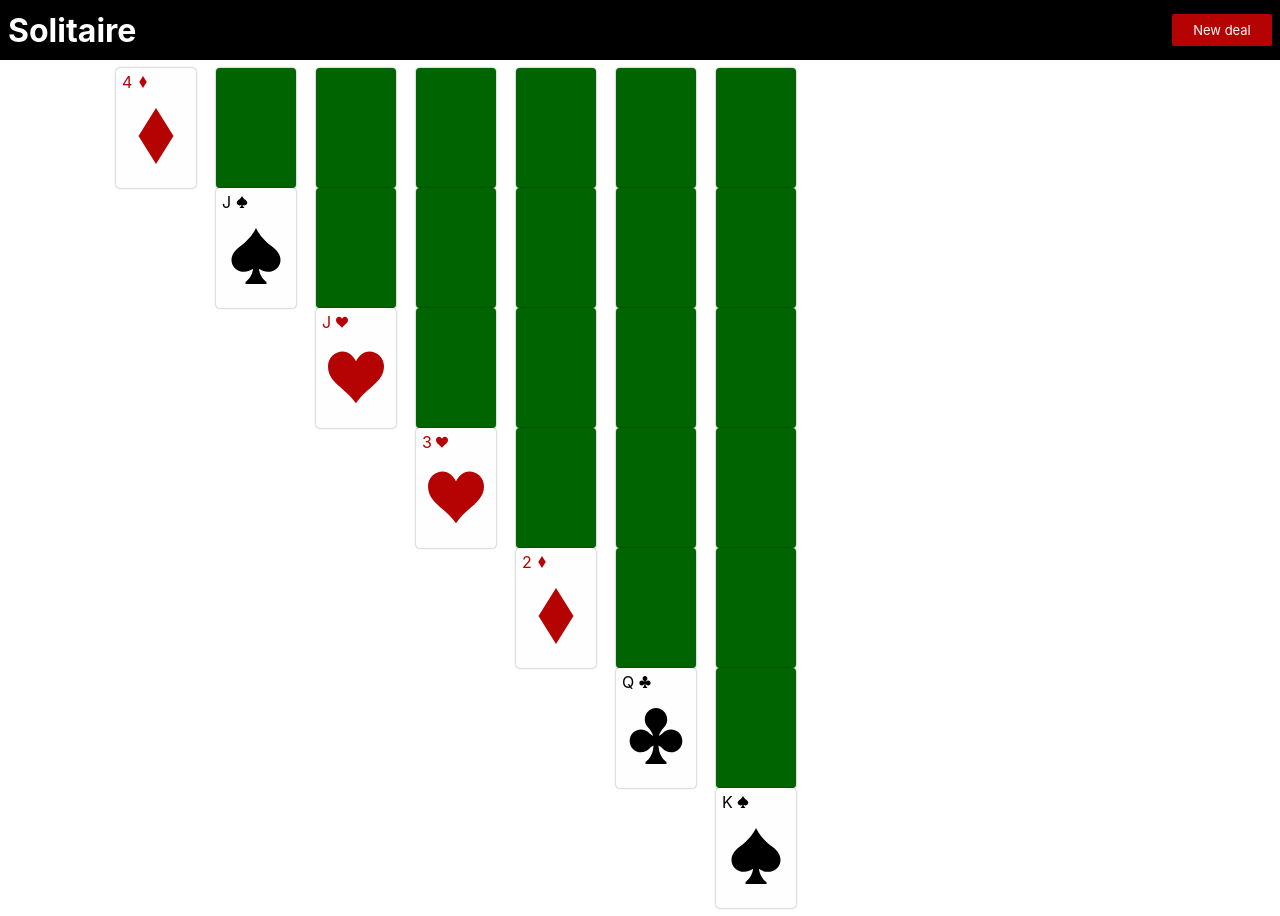
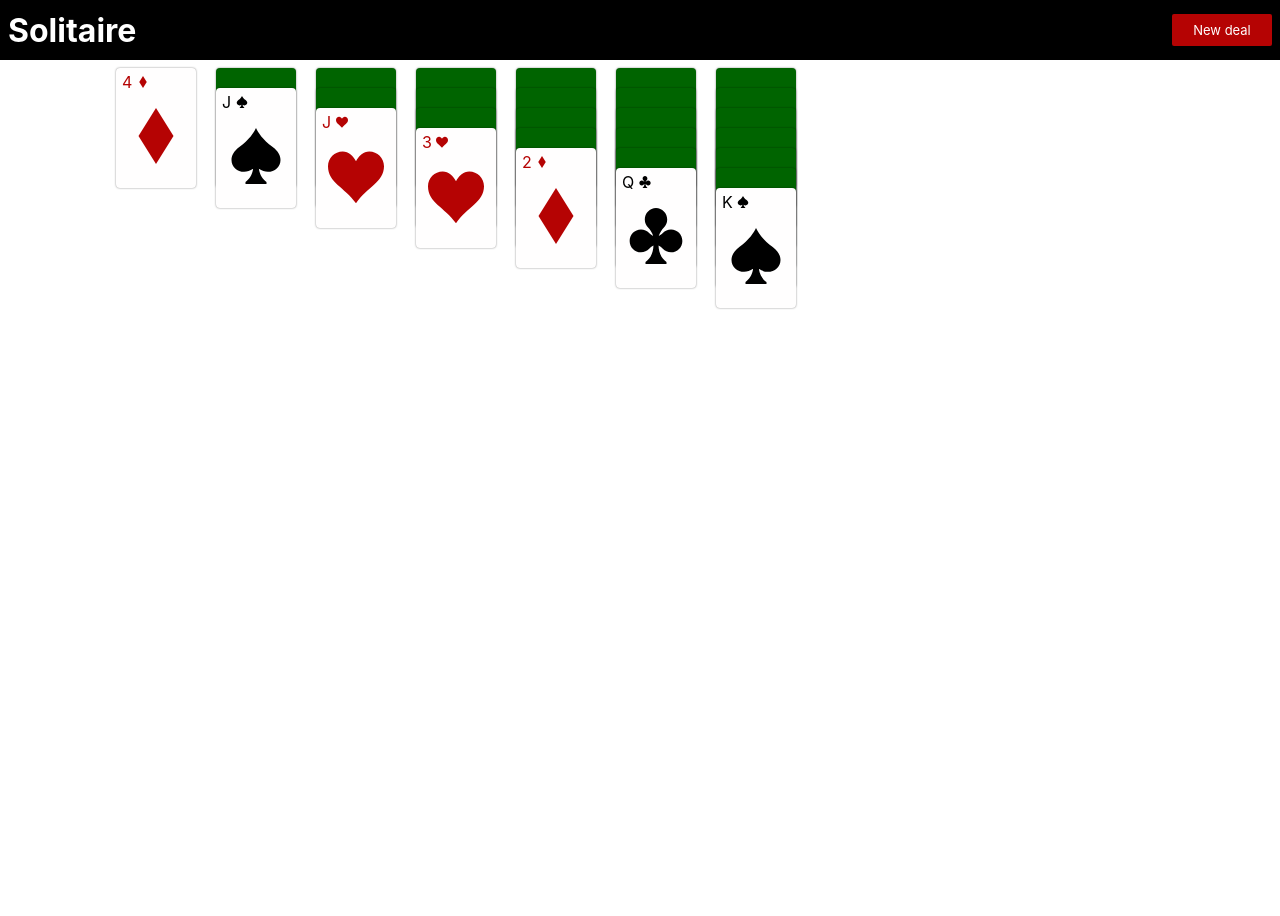
Before and after one commit to nivram80/solitaire, a Svelte app: page / in a window 1280 px wide. Both pictures are taken after a click on the button "New deal". After the commit the page ends 800 px from the top, so only its background shows below. Built offline with nearby package versions, Linux system fonts and the light colour scheme.

Commit message:
overlap cards in tableau piles

```diff
--- a/src/Card.svelte
+++ b/src/Card.svelte
@@ -7,6 +7,7 @@
   export let suit;
   export let value;
   export let visable;
+  export let bottomCard;
 </script>
 
 <style>
@@ -20,7 +21,7 @@
     background-color: #fffefe;
   }
 
-  .covered {
+  .face-down {
     background-color: darkgreen;
   }
 
@@ -40,11 +41,16 @@
     margin-top: 16px;
     text-align: center;
   }
+
+  .card:not(.bottom-card) {
+    margin-top: -100px;
+  }
 </style>
 
 <div
   class={`card ${suit}`}
-  class:covered={!visable}>
+  class:face-down={!visable}
+  class:bottom-card={bottomCard}>
   {#if visable}
     <div class="value">
       {value}
--- a/src/Pile.svelte
+++ b/src/Pile.svelte
@@ -5,7 +5,11 @@
 </script>
 
 <div class="pile">
-  {#each cards as card (card.key)}
-    <Card suit={card.suit} value={card.value} visable={card.visable} />
+  {#each cards as card, index (card.key)}
+    <Card
+      suit={card.suit}
+      value={card.value}
+      visable={card.visable}
+      bottomCard={index === 0} />
   {/each}
 </div>
```
